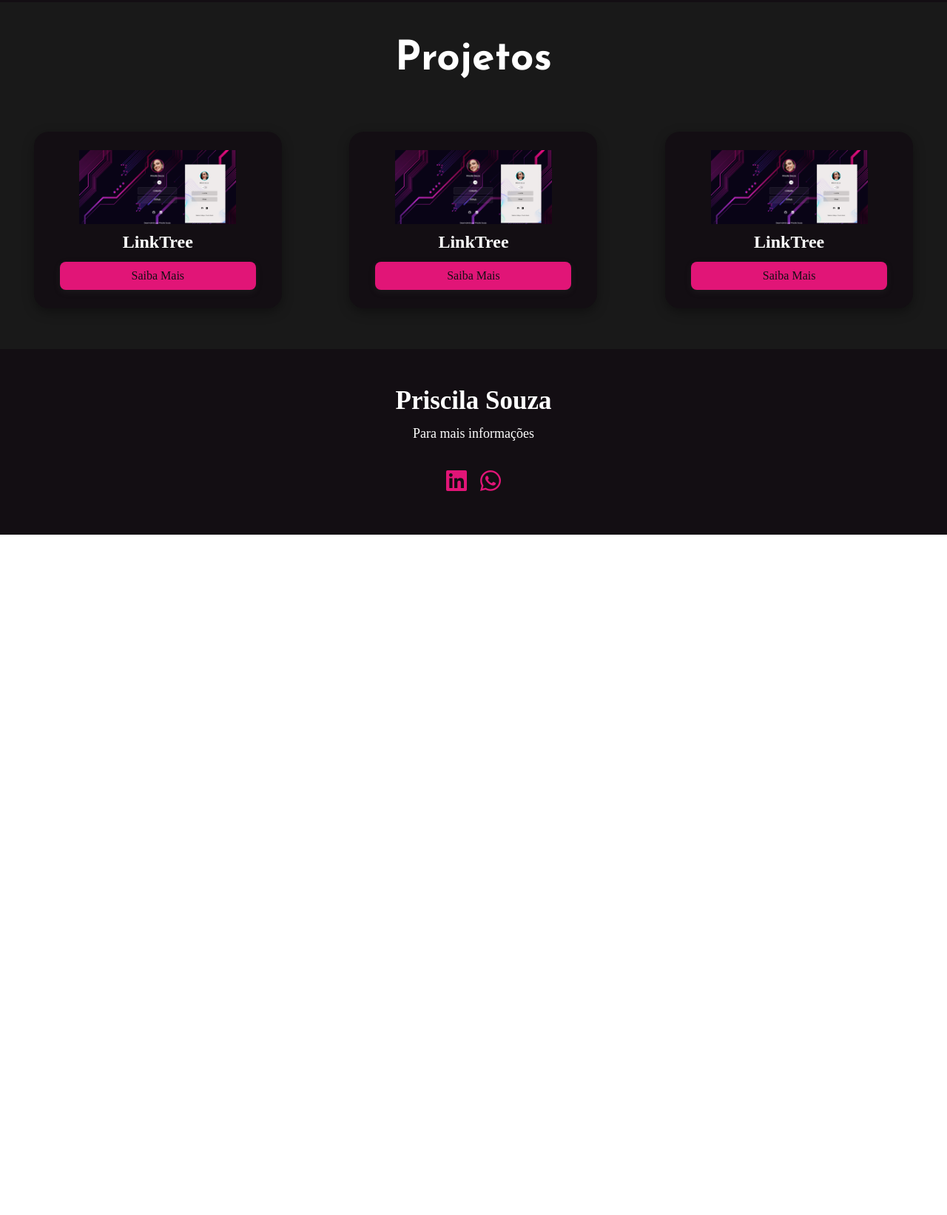
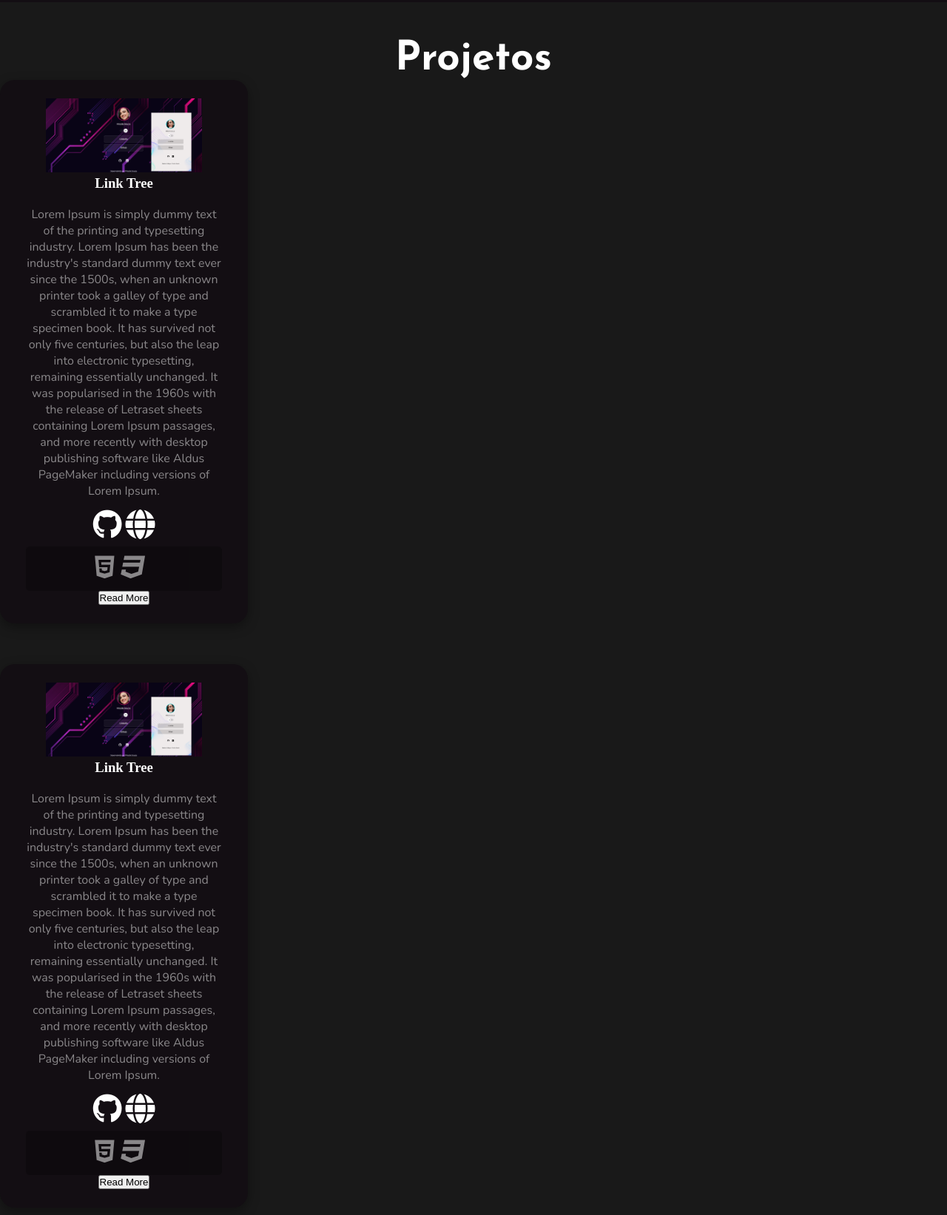
Before and after one commit to prikasouza/meu_portifolio, a plain HTML site: page index.html in a window 1280 px wide. Shown: the part 1297-2940 px from the top of the page at 74% size. Before the commit the page ends 2020 px from the top, so only its background shows below. Drawn offline with nearby package versions, Linux system fonts and the light colour scheme.

Commit message:
new model card

```diff
--- a/index.html
+++ b/index.html
@@ -32,7 +32,7 @@
     <title>Priscila Souza</title>
   </head>
   <body>
-    <div class="bg" id="home">
+    <div class="bg">
       <header class="header">
         <nav class="nav">
           <h1 class="logo">Priscila <span> Souza </span></h1>
@@ -57,6 +57,7 @@
         </div>
       </div>
     </div>
+
     <section class="sobre" id="about" >
 
       <img src="assets/priscila_souza.jpg" alt="Priscila Souza">
@@ -66,18 +67,24 @@
 
       </div>
     </section>
-    <section class="project" id="Projetos">
+
+    <section class="project" >
 <h2>Projetos</h2>
 
-<div class="cadrs-project">
-
 <div class="card">
-    <img src="assets/image-readme.png" alt="">
-    <h5>LinkTree</h5>
-      <div class="card-content">
-        <p>
-        Lorem ipsum dolor sit amet consectetur. Ornare eget pellentesque proin risus. Orci proin morbi vestibulum convallis leo vestibulum mus. Non duis augue eros mattis a quis sem sodales
-        </p>
+  <div class="icon">
+      <img src="assets/image-readme.png" alt="Space Ship">
+  </div>
+  <div class="content">
+      <h3>Link Tree</h3>
+      <p>Lorem Ipsum is simply dummy text of the printing and typesetting industry.
+          Lorem Ipsum has been the industry's standard dummy text ever since the 1500s,
+           when an unknown printer took a galley of type and scrambled it to make a type specimen book.
+           It has survived not only five centuries, but also the leap into electronic typesetting, remaining essentially
+           unchanged. It was popularised in the 1960s with the release of
+           Letraset sheets containing Lorem Ipsum passages, and more recently
+           with desktop publishing software like Aldus PageMaker including
+           versions of Lorem Ipsum.</p>
            <div class="social-card">
             <a href="https://github.com/prikasouza" target="_blank" class="git_projetc">
               <i class="fa-brands fa-github fa-2x"></i></a>
@@ -92,17 +99,23 @@
                 <i class="fa-brands fa-square-js"></i>
 
               </div>
+
           </div>
-    <a href="#" class="card-btn">Saiba Mais</a>
+  <button id="card-btn">
+      Read More
+  </button>
 </div>
 
 <div class="card">
-    <img src="assets/image-readme.png" alt="">
-    <h5>LinkTree</h5>
-      <div class="card-content">
-        <p>
-        Lorem ipsum dolor sit amet consectetur. Ornare eget pellentesque proin risus. Orci proin morbi vestibulum convallis leo vestibulum mus. Non duis augue eros mattis a quis sem sodales
-        </p>
+  <div class="icon">
+      <img src="assets/image-readme.png" alt="Space Ship">
+  </div>
+  <div class="content">
+      <h3>Link Tree</h3>
+      <p>Lorem Ipsum is simply dummy text of the printing and typesetting industry.
+          Lorem Ipsum has been the industry's standard dummy text ever since the 1500s,
+           when an unknown printer took a galley of type and scrambled it to make a type specimen book.
+           It has survived not only five centuries, but also the leap into electronic typesetting, remaining essentially unchanged. It was popularised in the 1960s with the release of Letraset sheets containing Lorem Ipsum passages, and more recently with desktop publishing software like Aldus PageMaker including versions of Lorem Ipsum.</p>
            <div class="social-card">
             <a href="https://github.com/prikasouza" target="_blank" class="git_projetc">
               <i class="fa-brands fa-github fa-2x"></i></a>
@@ -117,21 +130,27 @@
                 <i class="fa-brands fa-square-js"></i>
 
               </div>
+
           </div>
-    <a href="#" class="card-btn">Saiba Mais</a>
+  <button id="card-btn">
+      Read More
+  </button>
 </div>
 
+
 <div class="card">
-    <img src="assets/image-readme.png" alt="">
-    <h5>LinkTree</h5>
-      <div class="card-content">
-        <p>
-        Lorem ipsum dolor sit amet consectetur. Ornare eget pellentesque proin risus. Orci proin morbi vestibulum convallis leo vestibulum mus. Non duis augue eros mattis a quis sem sodales
-        </p>
+  <div class="icon">
+      <img src="assets/image-readme.png" alt="Space Ship">
+  </div>
+  <div class="content">
+      <h3>Link Tree</h3>
+      <p>Lorem Ipsum is simply dummy text of the printing and typesetting industry.
+          Lorem Ipsum has been the industry's standard dummy text ever since the 1500s,
+           when an unknown printer took a galley of type and scrambled it to make a type specimen book.
+           It has survived not only five centuries, but also the leap into electronic typesetting, remaining essentially unchanged. It was popularised in the 1960s with the release of Letraset sheets containing Lorem Ipsum passages, and more recently with desktop publishing software like Aldus PageMaker including versions of Lorem Ipsum.</p>
            <div class="social-card">
             <a href="https://github.com/prikasouza" target="_blank" class="git_projetc">
-               <i class="fa-brands fa-github fa-2x"></i>
-            </a>
+              <i class="fa-brands fa-github fa-2x"></i></a>
             <a href="https://github.com/prikasouza" target="_blank" class="ver_site">
                <i class="fa-solid fa-globe fa-2x"></i>
             </a>
@@ -143,13 +162,15 @@
                 <i class="fa-brands fa-square-js"></i>
 
               </div>
+
           </div>
-    <a href="#" class="card-btn">Saiba Mais</a>
+  <button id="card-btn">
+      Read More
+  </button>
 </div>
-</div>
+ </section>
 
 
-</section>
   <footer id="fale-comigo">
 <h5>Priscila Souza</h5>
 <p>Para mais informações</p>
--- a/script.js
+++ b/script.js
@@ -1 +1,17 @@
-;<script>AOS.init();</script>
+var button = document.getElementById('card-btn');
+
+button.addEventListener('click', function() {
+
+    var card = document.querySelector('.card');
+
+
+    card.classList.toggle('active');
+
+    if (card.classList.contains('active')) {
+
+        return button.textContent = 'Ver Menos';
+    }
+
+
+    button.textContent = 'Saiba Mais';
+});
```
Lines whose indentation alone changed are shown as unchanged.
